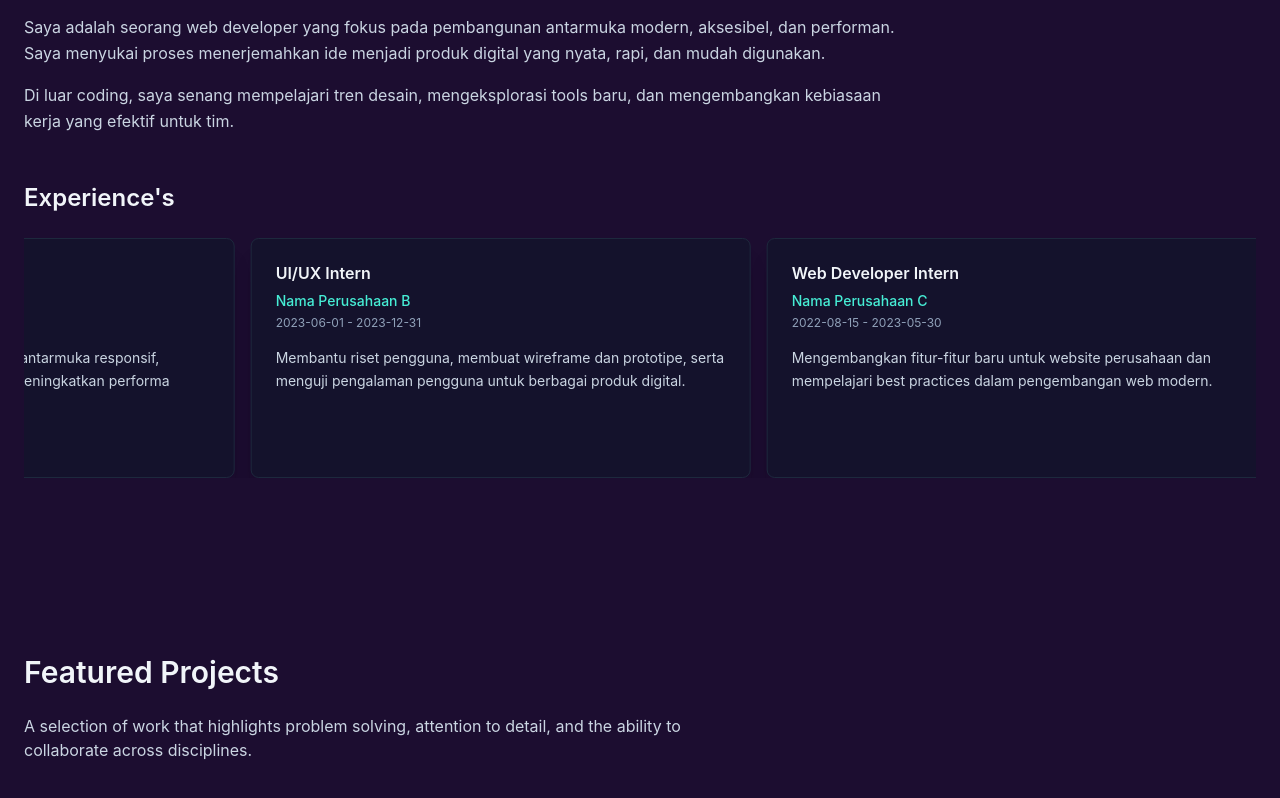
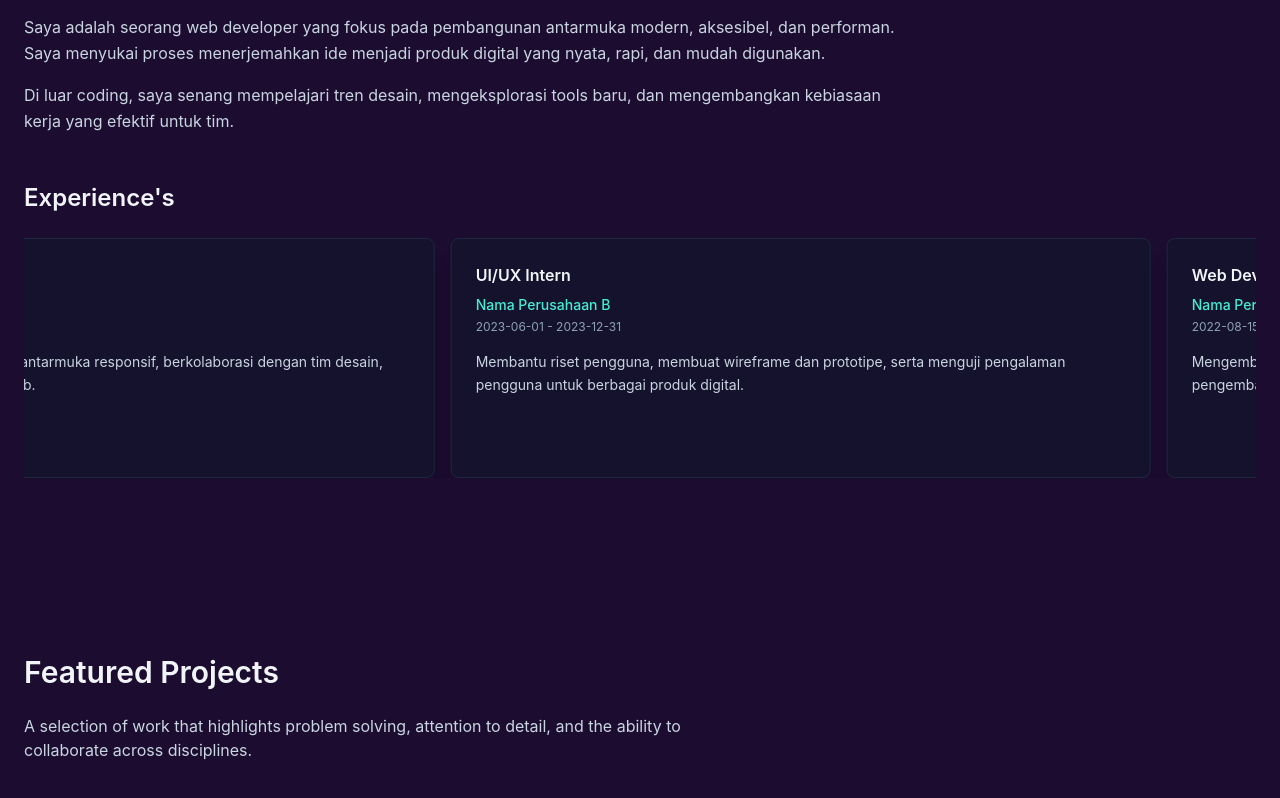
Before and after one commit to aditri24sn/MyPortofolio, a React (Vite) app: page / in a window 1280 px wide. Shown: the part 910-1708 px from the top of the page. Built offline with nearby package versions, Linux system fonts and the light colour scheme.

Commit message:
first commit

```diff
--- a/src/pages/About.jsx
+++ b/src/pages/About.jsx
@@ -1,117 +1,140 @@
 import { motion } from "framer-motion";
+
+// Reusable Variants
+const fadeUp = (delay = 0) => ({
+  hidden: { opacity: 0, y: 25 },
+  visible: {
+    opacity: 1,
+    y: 0,
+    transition: { delay, duration: 0.6 },
+  },
+});
+
+const fadeUpStrong = (delay = 0) => ({
+  hidden: { opacity: 0, y: 60 },
+  visible: {
+    opacity: 1,
+    y: 0,
+    transition: { delay, duration: 0.7 },
+  },
+});
 
 const experiences = [
   {
     role: "Front-end Developer",
     company: "Nama Perusahaan A",
     period: "2024-01-15 - Sekarang",
-    desc:
-      "Bertanggung jawab untuk membangun antarmuka responsif, berkolaborasi dengan tim desain, dan meningkatkan performa aplikasi web.",
+    desc: "Bertanggung jawab untuk membangun antarmuka responsif, berkolaborasi dengan tim desain, dan meningkatkan performa aplikasi web.",
   },
   {
     role: "UI/UX Intern",
     company: "Nama Perusahaan B",
     period: "2023-06-01 - 2023-12-31",
-    desc:
-      "Membantu riset pengguna, membuat wireframe dan prototipe, serta menguji pengalaman pengguna untuk berbagai produk digital.",
+    desc: "Membantu riset pengguna, membuat wireframe dan prototipe, serta menguji pengalaman pengguna untuk berbagai produk digital.",
   },
   {
     role: "Web Developer Intern",
     company: "Nama Perusahaan C",
     period: "2022-08-15 - 2023-05-30",
-    desc:
-      "Mengembangkan fitur-fitur baru untuk website perusahaan dan mempelajari best practices dalam pengembangan web modern.",
+    desc: "Mengembangkan fitur-fitur baru untuk website perusahaan dan mempelajari best practices dalam pengembangan web modern.",
   },
   {
     role: "Backend Developer",
     company: "Nama Perusahaan D",
     period: "2022-01-10 - 2022-08-01",
-    desc:
-      "Membangun API RESTful dan mengelola database untuk berbagai aplikasi perusahaan.",
+    desc: "Membangun API RESTful dan mengelola database untuk berbagai aplikasi perusahaan.",
   },
   {
     role: "Software Engineering Intern",
     company: "Nama Perusahaan E",
     period: "2021-06-15 - 2021-12-20",
-    desc:
-      "Belajar fundamental programming dan berpartisipasi dalam pengembangan proyek internal perusahaan.",
+    desc: "Belajar fundamental programming dan berpartisipasi dalam pengembangan proyek internal perusahaan.",
   },
 ];
 
 function About() {
-  // Duplikasi array untuk infinite loop effect
   const duplicatedExperiences = [...experiences, ...experiences];
 
   return (
     <motion.section
       id="about"
       className="max-w-7xl mx-auto px-4 md:px-6 scroll-mt-24 py-12"
-      initial={{ opacity: 0, y: 60 }}
-      whileInView={{ opacity: 1, y: 0 }}
-      viewport={{ once: true, amount: 0.3 }}
-      transition={{ duration: 0.7 }}
+      variants={fadeUpStrong(0)}
+      initial="hidden"
+      whileInView="visible"
+      viewport={{ once: false, amount: 0.3 }}
     >
       <div className="space-y-12">
+        {/* TENTANG SAYA */}
         <motion.div
           className="space-y-4"
-          initial={{ opacity: 0, y: 20 }}
-          whileInView={{ opacity: 1, y: 0 }}
-          viewport={{ once: true, amount: 0.4 }}
-          transition={{ delay: 0.2, duration: 0.6 }}
+          variants={fadeUp(0.2)}
+          initial="hidden"
+          whileInView="visible"
+          viewport={{ once: false, amount: 0.4 }}
         >
-          <h2 className="text-3xl font-semibold text-slate-100">Tentang Saya</h2>
+          <h2 className="text-3xl font-semibold text-slate-100">
+            Tentang Saya
+          </h2>
+
           <p className="text-slate-300 leading-relaxed max-w-4xl">
-            Saya adalah seorang web developer yang fokus pada pembangunan antarmuka
-            modern, aksesibel, dan performan. Saya menyukai proses menerjemahkan ide
-            menjadi produk digital yang nyata, rapi, dan mudah digunakan.
+            Saya adalah seorang web developer yang fokus pada pembangunan
+            antarmuka modern, aksesibel, dan performan. Saya menyukai proses
+            menerjemahkan ide menjadi produk digital yang nyata, rapi, dan mudah
+            digunakan.
           </p>
+
           <p className="text-slate-300 leading-relaxed max-w-4xl">
-            Di luar coding, saya senang mempelajari tren desain, mengeksplorasi tools
-            baru, dan mengembangkan kebiasaan kerja yang efektif untuk tim.
+            Di luar coding, saya senang mempelajari tren desain, mengeksplorasi
+            tools baru, dan mengembangkan kebiasaan kerja yang efektif untuk
+            tim.
           </p>
         </motion.div>
 
+        {/* EXPERIENCE SECTION */}
         <motion.div
           className="space-y-6"
-          initial={{ opacity: 0, y: 20 }}
-          whileInView={{ opacity: 1, y: 0 }}
-          viewport={{ once: true, amount: 0.4 }}
-          transition={{ delay: 0.3, duration: 0.6 }}
+          variants={fadeUp(0.3)}
+          initial="hidden"
+          whileInView="visible"
+          viewport={{ once: false, amount: 0.4 }}
         >
-          <h3 className="text-2xl font-semibold text-slate-100">Experience's</h3>
+          <h3 className="text-2xl font-semibold text-slate-100">
+            Experience's
+          </h3>
 
-          {/* Container dengan overflow hidden */}
+          {/* SLIDER */}
           <div className="relative overflow-hidden">
             <motion.div
               className="flex gap-4"
-              animate={{
-                x: [0, -1400], // Adjusted for narrower cards
-              }}
+              animate={{ x: [0, -1400] }}
               transition={{
                 x: {
                   repeat: Infinity,
                   repeatType: "loop",
-                  duration: 30, // Durasi untuk satu loop penuh (semakin besar semakin lambat)
+                  duration: 30,
                   ease: "linear",
                 },
               }}
             >
               {duplicatedExperiences.map((exp, index) => (
                 <motion.div
-                  key={`${exp.role}-${exp.company}-${index}`}
-                  className="min-w-[500px] max-w-[350px] min-h-[240px] rounded-lg border border-slate-800 bg-slate-900/60 p-6 shadow-xl flex-shrink-0 flex flex-col"
+                  key={`${exp.role}-${index}`}
+                  className="min-w-[700px] max-w-[700px] min-h-[240px] rounded-lg border border-slate-800 bg-slate-900/60 p-6 shadow-xl flex-shrink-0 flex flex-col"
                   whileHover={{
                     y: -8,
-                    scale: 1.02,
-                    transition: { type: "spring", stiffness: 300, damping: 20 }
+                    scale: 1.03,
+                    transition: { type: "spring", stiffness: 300, damping: 24 },
                   }}
                 >
                   <div className="space-y-4 flex-1 flex flex-col">
                     <div>
-                      <h4 className="text-base font-semibold text-slate-100 mb-2 leading-tight">
+                      <h4 className="text-base font-semibold text-slate-100 mb-2">
                         {exp.role}
                       </h4>
-                      <p className="text-sm font-medium text-teal-300 mb-1">{exp.company}</p>
+                      <p className="text-sm font-medium text-teal-300 mb-1">
+                        {exp.company}
+                      </p>
                       <p className="text-xs text-slate-400">{exp.period}</p>
                     </div>
                     <p className="text-slate-300 text-sm leading-relaxed flex-1">
--- a/src/pages/Contact.jsx
+++ b/src/pages/Contact.jsx
@@ -23,21 +23,33 @@ const contactLinks = [
   },
 ];
 
+const fadeUp = {
+  hidden: { opacity: 0, y: 30 },
+  visible: { opacity: 1, y: 0 },
+};
+
+const pop = {
+  hidden: { opacity: 0, scale: 0.96 },
+  visible: { opacity: 1, scale: 1 },
+};
+
 function Contact() {
   return (
     <motion.section
       id="contact"
       className="max-w-7xl mx-auto px-4 md:px-6 scroll-mt-24"
-      initial={{ opacity: 0, y: 60 }}
-      whileInView={{ opacity: 1, y: 0 }}
-      viewport={{ once: true, amount: 0.25 }}
+       variants={fadeUp}
+      initial="hidden"
+      whileInView="visible"
+      viewport={{ once: false, amount: 0.25 }}
       transition={{ duration: 0.7 }}
     >
       <motion.div
         className="rounded-3xl border border-slate-800 bg-slate-900/40 p-10 text-center shadow-xl/30"
-        initial={{ scale: 0.96, opacity: 0 }}
-        whileInView={{ scale: 1, opacity: 1 }}
-        viewport={{ once: true, amount: 0.3 }}
+        variants={pop}
+        initial="hidden"
+        whileInView="visible"
+        viewport={{ once: false, amount: 0.35 }}
         transition={{ duration: 0.6, ease: "easeOut" }}
       >
         <motion.h2
@@ -52,9 +64,10 @@ function Contact() {
 
         <motion.p
           className="mt-4 text-slate-300 leading-relaxed"
-          initial={{ opacity: 0, y: 18 }}
-          whileInView={{ opacity: 1, y: 0 }}
-          viewport={{ once: true, amount: 0.4 }}
+          variants={fadeUp}
+          initial="hidden"
+          whileInView="visible"
+          viewport={{ once: false, amount: 0.4 }}
           transition={{ delay: 0.25, duration: 0.55 }}
         >
           Punya proyek atau ingin berdiskusi? Saya terbuka untuk kerja lepas,
@@ -63,9 +76,10 @@ function Contact() {
 
         <motion.div
           className="mt-8 flex flex-wrap justify-center gap-4 text-sm font-semibold"
-          initial={{ opacity: 0 }}
-          whileInView={{ opacity: 1 }}
-          viewport={{ once: true, amount: 0.35 }}
+          variants={fadeUp}
+          initial="hidden"
+          whileInView="visible"
+          viewport={{ once: false, amount: 0.35 }}
           transition={{ delay: 0.35, duration: 0.5 }}
         >
           {contactLinks.map(({ label, href, bg, outline }) => (
@@ -90,9 +104,10 @@ function Contact() {
 
         <motion.p
           className="mt-10 text-xs uppercase tracking-[0.35em] text-slate-500"
-          initial={{ opacity: 0, y: 14 }}
-          whileInView={{ opacity: 1, y: 0 }}
-          viewport={{ once: true, amount: 0.4 }}
+          variants={fadeUp}
+          initial="hidden"
+          whileInView="visible"
+          viewport={{ once: false, amount: 0.4 }}
           transition={{ delay: 0.45, duration: 0.45 }}
         >
 
--- a/src/pages/Home.jsx
+++ b/src/pages/Home.jsx
@@ -1,6 +1,39 @@
 import { motion } from "framer-motion";
 import { useState } from "react";
-import profil from "../assets/profil.jpg";
+
+// Variants reusable
+const fadeUp = (delay = 0) => ({
+  hidden: { opacity: 0, y: 25 },
+  visible: {
+    opacity: 1,
+    y: 0,
+    transition: { delay, duration: 0.6 },
+  },
+});
+
+const fadeUpStrong = (delay = 0) => ({
+  hidden: { opacity: 0, y: 40 },
+  visible: {
+    opacity: 1,
+    y: 0,
+    transition: { delay, duration: 0.7 },
+  },
+});
+
+const fadeRight = (delay = 0) => ({
+  hidden: { opacity: 0, x: 60, scale: 0.9 },
+  visible: {
+    opacity: 1,
+    x: 0,
+    scale: 1,
+    transition: {
+      delay,
+      duration: 0.6,
+      type: "spring",
+      stiffness: 150,
+    },
+  },
+});
 
 function Home() {
   const [spinCount, setSpinCount] = useState(0);
@@ -10,6 +43,7 @@ function Home() {
       id="home"
       className="relative min-h-[75vh] flex items-center overflow-hidden scroll-mt-24"
     >
+      {/* Background floating gradient */}
       <motion.div
         className="absolute inset-0 bg-gradient-to-br from-teal-500/15 via-indigo-500/10 to-transparent blur-3xl"
         animate={{ scale: [1, 1.05, 1], rotate: [0, 2, -2, 0] }}
@@ -17,29 +51,35 @@ function Home() {
       />
 
       <div className="relative mx-auto flex max-w-6xl flex-col-reverse items-center gap-8 px-4 pt-12 sm:px-5 md:flex-row md:items-start md:gap-12 md:px-6 md:pt-0">
+
+        {/* LEFT TEXT SECTION */}
         <div className="w-full md:basis-[60%] space-y-6 text-center md:text-left">
+
           <motion.p
-            initial={{ opacity: 0, y: 20 }}
-            animate={{ opacity: 1, y: 0 }}
-            transition={{ delay: 0.2, duration: 0.6 }}
+            variants={fadeUp(0.2)}
+            initial="hidden"
+            whileInView="visible"
+            viewport={{ once: false, amount: 0.6 }}
             className="mt-2 md:mt-6 text-sm uppercase tracking-[0.35em] text-teal-300"
           >
-            Hello, I&apos;m
+            Hello, I'm
           </motion.p>
 
           <motion.h1
-            initial={{ opacity: 0, y: 30 }}
-            animate={{ opacity: 1, y: 0 }}
-            transition={{ delay: 0.35, duration: 0.7 }}
+            variants={fadeUpStrong(0.35)}
+            initial="hidden"
+            whileInView="visible"
+            viewport={{ once: false, amount: 0.6 }}
             className="text-3xl font-bold text-slate-50 sm:text-4xl md:text-6xl"
           >
             Aditri Surya Nugraha
           </motion.h1>
 
           <motion.p
-            initial={{ opacity: 0, y: 25 }}
-            animate={{ opacity: 1, y: 0 }}
-            transition={{ delay: 0.5, duration: 0.7 }}
+            variants={fadeUp(0.5)}
+            initial="hidden"
+            whileInView="visible"
+            viewport={{ once: false, amount: 0.6 }}
             className="mx-auto max-w-2xl text-base text-slate-300 leading-relaxed sm:text-lg md:mx-0 md:text-xl"
           >
             I build thoughtful digital experiences with modern web technologies.
@@ -47,10 +87,12 @@ function Home() {
             code, and delightful user journeys.
           </motion.p>
 
+
           <motion.div
-            initial={{ opacity: 0, y: 20 }}
-            animate={{ opacity: 1, y: 0 }}
-            transition={{ delay: 0.7, duration: 0.6 }}
+            variants={fadeUp(0.7)}
+            initial="hidden"
+            whileInView="visible"
+            viewport={{ once: false, amount: 0.6 }}
             className="flex w-full flex-col gap-3 pt-3 sm:flex-row sm:gap-4"
           >
             <motion.a
@@ -61,6 +103,7 @@ function Home() {
             >
               View Projects
             </motion.a>
+
             <motion.a
               href="https://www.linkedin.com/in/aditrisuryanugraha/"
               whileHover={{ y: -3 }}
@@ -72,35 +115,28 @@ function Home() {
           </motion.div>
         </div>
 
+
         <motion.div
-          initial={{ opacity: 0, x: 60, scale: 0.9 }}
-          animate={{ opacity: 1, x: 0, scale: 1 }}
-          transition={{
-            delay: 0.4,
-            duration: 0.6,
-            type: "spring",
-            stiffness: 150,
-          }}
+          variants={fadeRight(0.4)}
+          initial="hidden"
+          whileInView="visible"
+          viewport={{ once: false, amount: 0.6 }}
           className="w-full max-w-xs md:max-w-sm"
         >
           <motion.div
             onClick={() => setSpinCount(2)}
             animate={{ rotateY: spinCount > 0 ? 180 * 1 : 0 }}
-            transition={{
-              duration: 1.0,
-              ease: "easeInOut",
-            }}
+            transition={{ duration: 1.0, ease: "easeInOut" }}
             onAnimationComplete={() => setSpinCount(0)}
             className="relative cursor-pointer"
           >
             <div className="relative mx-auto overflow-hidden rounded-3xl border border-slate-700/60 bg-slate-900/50 p-4 shadow-[0_25px_50px_-12px_rgba(45,212,191,0.25)] sm:p-5">
               <div className="pointer-events-none absolute inset-0 rounded-3xl bg-gradient-to-br from-white/10 via-transparent to-transparent" />
               <img
-                src={profil}
+                src="/src/assets/profil.jpg"
                 alt="Profile portrait"
                 className="h-full w-full rounded-2xl object-cover"
               />
-
               <div className="mt-4 text-center">
                 <p className="text-base font-semibold text-slate-100 sm:text-lg">
                   Aditri Surya Nugraha
--- a/src/pages/Project.jsx
+++ b/src/pages/Project.jsx
@@ -8,7 +8,7 @@ const projects = [
     tech: ["React", "Tailwind CSS", "Vite"],
     link: "https://github.com/username/portfolio",
   },
-   {
+  {
     title: "Portfolio Website",
     description:
       "A responsive personal site showcasing professional experience, featured work, and design experiments.",
@@ -22,14 +22,14 @@ const projects = [
     tech: ["Node.js", "Express", "MongoDB"],
     link: "https://github.com/username/task-manager",
   },
-   {
+  {
     title: "Portfolio Website",
     description:
       "A responsive personal site showcasing professional experience, featured work, and design experiments.",
     tech: ["React", "Tailwind CSS", "Vite"],
     link: "https://github.com/username/portfolio",
   },
-   {
+  {
     title: "Portfolio Website",
     description:
       "A responsive personal site showcasing professional experience, featured work, and design experiments.",
@@ -45,11 +45,30 @@ const projects = [
   },
 ];
 
+// ===== ANIMATION VARIANTS =====
+const fadeUp = {
+  hidden: { opacity: 0, y: 35 },
+  visible: {
+    opacity: 1,
+    y: 0,
+    transition: { duration: 0.6, ease: "easeOut" },
+  },
+};
+
+const sectionFade = {
+  hidden: { opacity: 0, y: 60 },
+  visible: {
+    opacity: 1,
+    y: 0,
+    transition: { duration: 0.7, ease: "easeOut" },
+  },
+};
+
 const containerVariants = {
   hidden: { opacity: 0 },
   visible: {
     opacity: 1,
-    transition: { staggerChildren: 0.15 },
+    transition: { staggerChildren: 0.15, delayChildren: 0.1 },
   },
 };
 
@@ -68,17 +87,18 @@ function Project() {
     <motion.section
       id="projects"
       className="max-w-7xl mx-auto px-4 md:px-6 scroll-mt-24"
-      initial={{ opacity: 0, y: 60 }}
-      whileInView={{ opacity: 1, y: 0 }}
-      viewport={{ once: true, amount: 0.25 }}
-      transition={{ duration: 0.7 }}
+      variants={sectionFade}
+      initial="hidden"
+      whileInView="visible"
+      viewport={{ once: false, amount: 0.25 }}
     >
+      {/* Header */}
       <motion.div
         className="space-y-6"
-        initial={{ opacity: 0, y: 15 }}
-        whileInView={{ opacity: 1, y: 0 }}
-        viewport={{ once: true, amount: 0.3 }}
-        transition={{ delay: 0.1, duration: 0.45 }}
+        variants={fadeUp}
+        initial="hidden"
+        whileInView="visible"
+        viewport={{ once: false, amount: 0.3 }}
       >
         <h2 className="text-3xl font-semibold text-slate-100">Featured Projects</h2>
         <p className="max-w-2xl text-slate-300">
@@ -87,33 +107,39 @@ function Project() {
         </p>
       </motion.div>
 
+      {/* Projects Grid */}
       <motion.div
         className="mt-12 grid gap-6 md:grid-cols-2"
         variants={containerVariants}
         initial="hidden"
         whileInView="visible"
-        viewport={{ once: true, amount: 0.2 }}
+        viewport={{ once: false, amount: 0.2 }}
       >
         {projects.map((project) => (
           <motion.article
             key={project.title}
             variants={cardVariants}
-            whileHover={{ y: -10, boxShadow: "0 20px 40px rgba(13, 148, 136, 0.25)" }}
+            whileHover={{
+              y: -10,
+              boxShadow: "0 20px 40px rgba(13, 148, 136, 0.25)",
+            }}
             transition={{ type: "spring", stiffness: 200, damping: 18 }}
             className="group relative overflow-hidden rounded-2xl border border-slate-800 bg-slate-900/40 p-6 transition hover:border-teal-400/60"
           >
             <motion.h3
+              variants={fadeUp}
               className="text-xl font-semibold text-slate-100"
-              initial={{ opacity: 0, y: 12 }}
-              whileInView={{ opacity: 1, y: 0 }}
-              viewport={{ once: true, amount: 0.3 }}
-              transition={{ delay: 0.2, duration: 0.3 }}
             >
               {project.title}
             </motion.h3>
-            <p className="mt-3 text-sm text-slate-300 leading-relaxed">
+
+            <motion.p
+              variants={fadeUp}
+              className="mt-3 text-sm text-slate-300 leading-relaxed"
+            >
               {project.description}
-            </p>
+            </motion.p>
+
             <ul className="mt-4 flex flex-wrap gap-2 text-xs uppercase tracking-[0.2em] text-teal-300">
               {project.tech.map((tech) => (
                 <motion.li
@@ -125,6 +151,7 @@ function Project() {
                 </motion.li>
               ))}
             </ul>
+
             <motion.a
               href={project.link}
               target="_blank"
--- a/src/pages/Skills.jsx
+++ b/src/pages/Skills.jsx
@@ -21,11 +21,21 @@ const skills = [
   { name: "Vite", img: Vite },
 ];
 
+// --- Variants Reusable ---
+const fadeUp = {
+  hidden: { opacity: 0, y: 40 },
+  visible: {
+    opacity: 1,
+    y: 0,
+    transition: { duration: 0.65, ease: "easeOut" },
+  },
+};
+
 const gridVariants = {
   hidden: { opacity: 0 },
   visible: {
     opacity: 1,
-    transition: { staggerChildren: 0.12 },
+    transition: { staggerChildren: 0.12, delayChildren: 0.2 },
   },
 };
 
@@ -34,7 +44,7 @@ const itemVariants = {
   visible: {
     opacity: 1,
     y: 0,
-    transition: { duration: 0.5, ease: "easeOut" },
+    transition: { duration: 0.55, ease: "easeOut" },
   },
 };
 
@@ -43,17 +53,17 @@ function Skills() {
     <motion.section
       id="skills"
       className="max-w-7xl mx-auto px-4 md:px-6 scroll-mt-24"
-      initial={{ opacity: 0, y: 60 }}
-      whileInView={{ opacity: 1, y: 0 }}
-      viewport={{ once: true, amount: 0.25 }}
-      transition={{ duration: 0.7 }}
+      variants={fadeUp}
+      initial="hidden"
+      whileInView="visible"
+      viewport={{ once: false, amount: 0.25 }}   // ← animasi muncul setiap scroll
     >
       {/* Header */}
       <motion.div
-        initial={{ opacity: 0, y: 15 }}
-        whileInView={{ opacity: 1, y: 0 }}
-        viewport={{ once: true, amount: 0.4 }}
-        transition={{ delay: 0.2, duration: 0.55 }}
+        variants={fadeUp}
+        initial="hidden"
+        whileInView="visible"
+        viewport={{ once: false }}
       >
         <h2 className="text-4xl font-bold text-center text-slate-900 dark:text-slate-100">
           Skill&apos;s
@@ -69,7 +79,7 @@ function Skills() {
         variants={gridVariants}
         initial="hidden"
         whileInView="visible"
-        viewport={{ once: true, amount: 0.3 }}
+        viewport={{ once: false, amount: 0.3 }}   // ← ini juga harus false
       >
         {skills.map(({ name, img }) => (
           <motion.div
```
